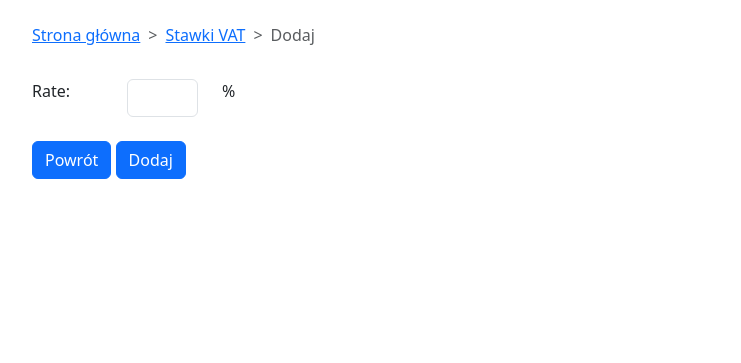
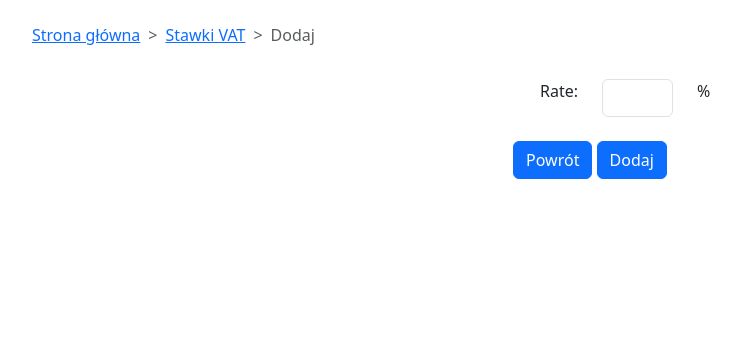
Before and after one commit to devsoft-pl/invoice-factory, a Django app: page /vat_rates/create/ in a window 1280 px wide. Shown: the part 57-420 px from the top of the page, without its empty margins (50-791 px from the left). Run offline with Django 3.2, Linux system fonts and the light colour scheme; the visitor is signed in with stand-in values (Sample User, id 1); parts of the project's set-up code (start-up, migrations or seed data) failed here and were passed over.

Commit message:
poprawa stylowania

```diff
--- a/templates/vat_rates/create_vat.html
+++ b/templates/vat_rates/create_vat.html
@@ -11,34 +11,36 @@
                 </ol>
             </nav>
         </div>
-        <div class="row mt-3">
+        <div class="row text mt-3">
             <form action="{% url 'vat_rates:create_vat' %}" method='post'>
                 {% csrf_token %}
                 {{ form.next }}
                 <div class="row mb-2">
-                    <div class="col-1">
+                    <div class="col-2 offset-md-4 text-end">
                         {{ form.rate.label_tag }}
                     </div>
                     <div class="col-1">
                         {{ form.rate }}
                     </div>
-                    <div class="col-1">
-                        %
-                    </div>
+                    <div class="col-1">%</div>
                 </div>
                 {% if form.rate.errors %}
                     <div class="row">
-                        <div class="col-auto offset-md-1 text-danger">
+                        <div class="col-auto offset-md-5 text-danger">
                             {{ form.rate.errors }}
                         </div>
                     </div>
                 {% endif %}
+                <div class="row">
+                    <div class="col text-center">
                         {% if request.GET.next %}
                             <a class="btn btn-primary mt-3" href="{{ request.GET.next }}">Powrót</a>
                         {% else %}
                             <a class="btn btn-primary mt-3" href="{% url 'vat_rates:list_vat_rates' %}">Powrót</a>
                         {% endif %}
                         <button class="btn btn-primary mt-3" name="submit">Dodaj</button>
+                    </div>
+                </div>
             </form>
         </div>
     </div>
```
Also changed, not shown: templates/vat_rates/list_vat_rates.html (+7 -7 lines), templates/vat_rates/replace_vat.html (+9 -7 lines). Lines whose indentation alone changed are shown as unchanged.
